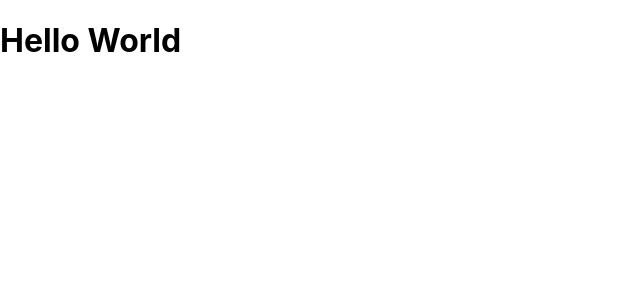
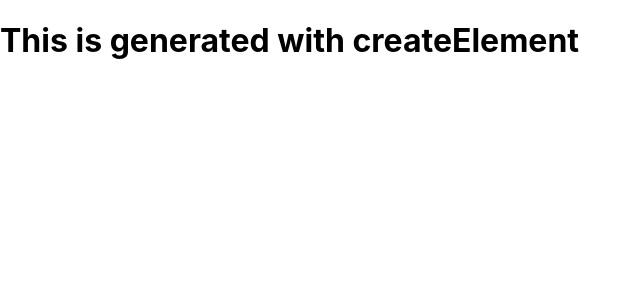
Before and after one commit to jyk524/Movies, a Next.js app: page /about in a window 1280 px wide. Shown: the top 300 px of the page, without its empty margins (0-641 px from the left). Built offline with nearby package versions, Linux system fonts and the light colour scheme.

Commit message:
Update: Element created with React.createElement

```diff
--- a/pages/about.js
+++ b/pages/about.js
@@ -1,11 +1,18 @@
+import React from 'react';
 
 // functional component
+// const About = () => {
+//     const name = 'James'
+//     return (
+//         <h1> Hello {name} </h1>
+//     )
+// }
+
 const About = () => {
-    const message = 'Hello World'
-    return (
-        <h1> {message} </h1>
-    )
+    const name = 'James'
+    return React.createElement('h1', null, 'This is generated with createElement')
 }
+
 
 
 // functional component - normal function
```
